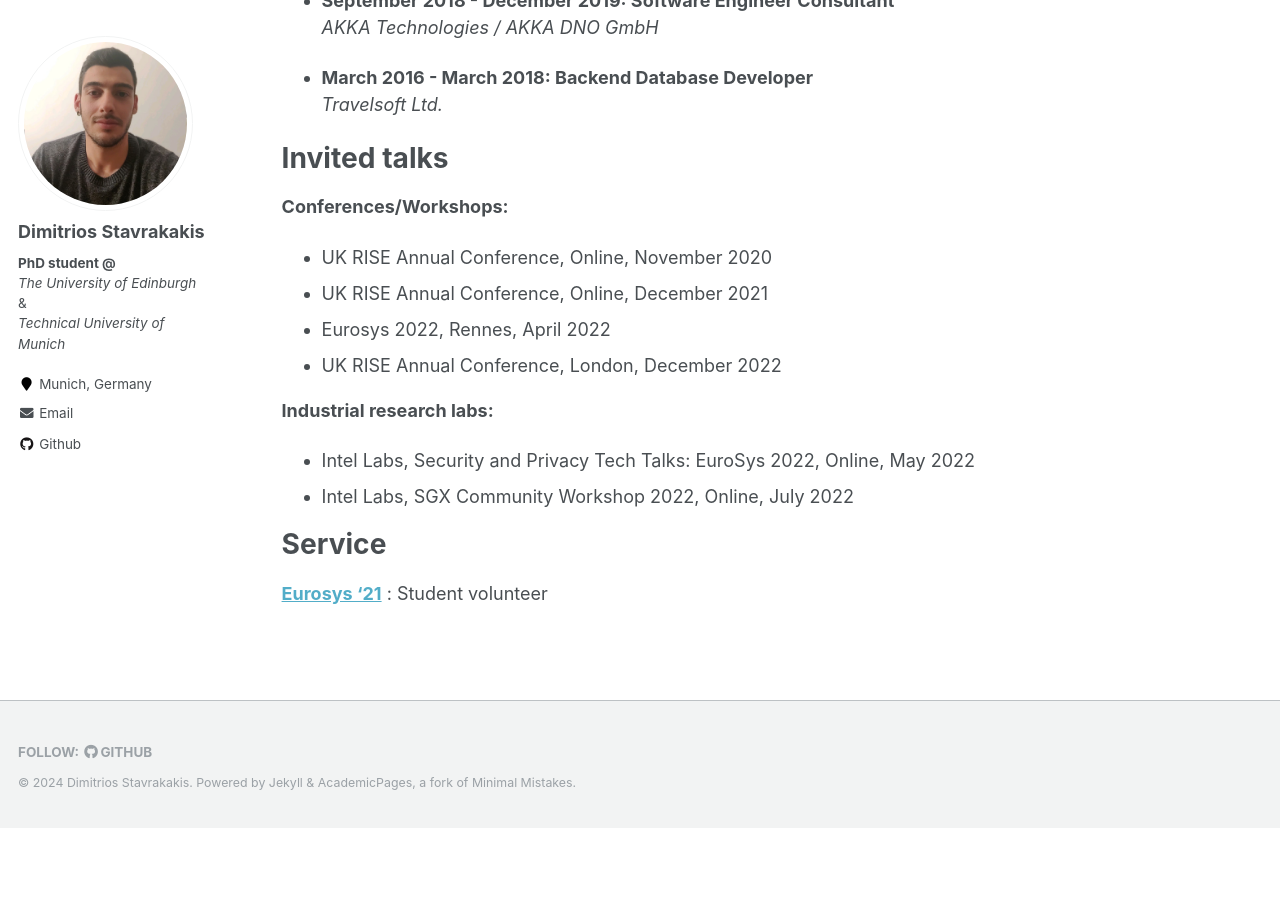
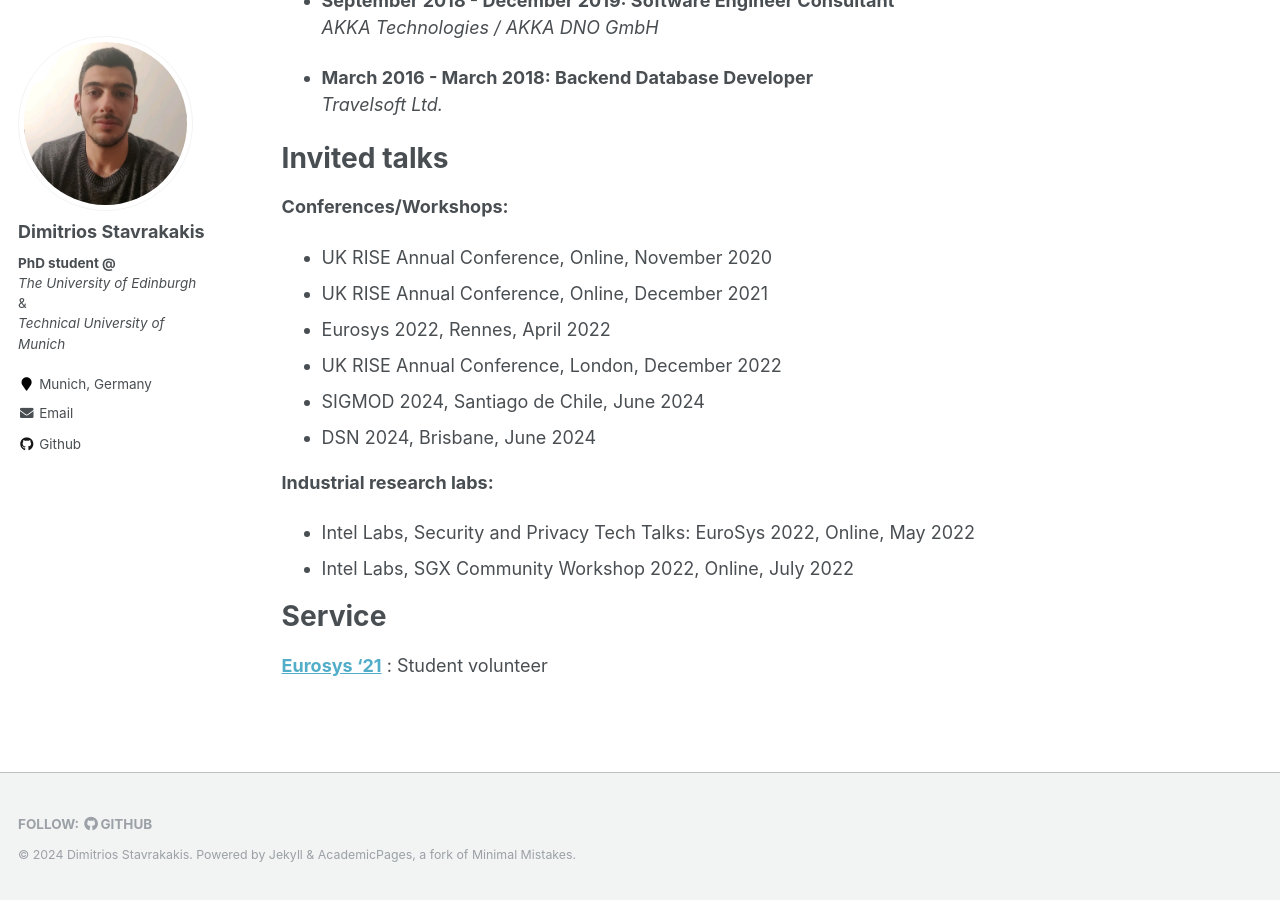
Before and after one commit to dimstav23/dimstav23.github.io, a Jekyll site: the page built from _pages/cv.md, in a window 1280 px wide and 900 px high, scrolled down 907 px. Built offline with Jekyll 4.4.1, drawn with Linux system fonts in a browser that asks for light colours; before the commit the page ends 1735 px from its top, so only the background shows below that.

Commit message:
update talks
Signed-off-by: dimstav23 <dimstav23@gmail.com>

```diff
--- a/_pages/cv.md
+++ b/_pages/cv.md
@@ -51,6 +51,8 @@ Invited talks
 - UK RISE Annual Conference, Online, December 2021
 - Eurosys 2022, Rennes, April 2022
 - UK RISE Annual Conference, London, December 2022
+- SIGMOD 2024, Santiago de Chile, June 2024
+- DSN 2024, Brisbane, June 2024
 
 **Industrial research labs:**
 - Intel Labs, Security and Privacy Tech Talks: EuroSys 2022, Online, May 2022
```
